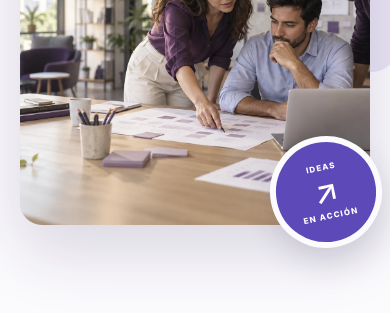
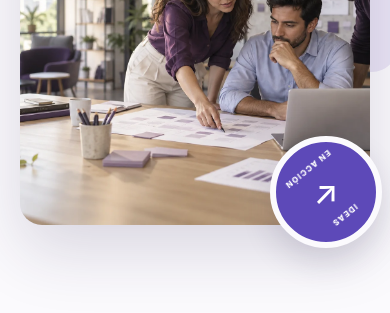
Before and after one commit to AlanTN13/webneoxps, a React (Vite) app: page / in a window 390 px wide. Shown: the part 5280-5593 px from the top of the page. Built offline with nearby package versions, Linux system fonts and the light colour scheme.

Commit message:
Animate Home editorial badge

```diff
--- a/src/pages/HomePage.jsx
+++ b/src/pages/HomePage.jsx
@@ -63,7 +63,7 @@ export default function HomePage() {
       </div>
       <div className={styles.knowledgeVisual}>
         <img src="/assets/nexops-implementation-editorial.webp" alt="Imagen editorial ilustrativa de un equipo analizando información de negocio" loading="lazy" />
-        <div className={styles.knowledgeStamp} aria-hidden="true"><span>IDEAS</span><strong>↗</strong><span>EN ACCIÓN</span></div>
+        <div className={styles.knowledgeStamp} aria-hidden="true"><span className={styles.knowledgeStampOrbit}><span>IDEAS</span><span>EN ACCIÓN</span></span><strong>↗</strong></div>
       </div>
     </div></section>
     <section className={styles.contact} id="contacto"><div className={`${styles.shell} ${styles.contactGrid}`}><div><span className={styles.eyebrow}>HABLEMOS DE TU EMPRESA</span><h2>Contanos qué te está <em>frenando.</em></h2></div><div><p>Puede ser una tienda que no convierte, ventas que pierden seguimiento o una operación que ya no escala. Empecemos por el problema; después definimos si Ecommerce o Consultoría es el mejor camino.</p><a className={styles.primary} href={CALENDLY_LINK} target="_blank" rel="noreferrer">Agendar una conversación <ArrowUpRight size={18} /></a></div></div></section>
--- a/src/pages/HomePage.module.css
+++ b/src/pages/HomePage.module.css
@@ -281,9 +281,11 @@
 .knowledgeVisual { position: relative; min-width: 0; aspect-ratio: 1.15; border-radius: 22px; background: #e5dfee; }
 .knowledgeVisual::before { position: absolute; z-index: 0; top: -25px; right: -27px; width: 58%; height: 61%; border-radius: 25px; background: #e9e4f5; content: ""; }
 .knowledgeVisual img { position: relative; display: block; width: 100%; height: 100%; border-radius: 22px; object-fit: cover; object-position: 55% center; box-shadow: 0 26px 65px rgba(42, 31, 73, .16); }
-.knowledgeStamp { position: absolute; right: -24px; bottom: -31px; display: flex; flex-direction: column; align-items: center; justify-content: center; width: 146px; height: 146px; border: 8px solid #fbfafd; border-radius: 50%; background: #5d49b8; color: #fff; box-shadow: 0 15px 30px rgba(43, 31, 76, .15); transform: rotate(-12deg); }
-.knowledgeStamp span { font-size: .64rem; font-weight: 800; letter-spacing: .15em; }
-.knowledgeStamp strong { font-size: 2.55rem; line-height: 1.12; font-weight: 500; }
+.knowledgeStamp { position: absolute; right: -24px; bottom: -31px; display: grid; place-items: center; width: 146px; height: 146px; border: 8px solid #fbfafd; border-radius: 50%; background: #5d49b8; color: #fff; box-shadow: 0 15px 30px rgba(43, 31, 76, .15); }
+.knowledgeStampOrbit { position: absolute; inset: 0; display: flex; flex-direction: column; align-items: center; justify-content: space-between; padding-block: 21px; animation: knowledgeOrbit 16s linear infinite; }
+.knowledgeStampOrbit span { font-size: .64rem; font-weight: 800; letter-spacing: .15em; white-space: nowrap; }
+.knowledgeStamp strong { position: relative; font-size: 2.55rem; line-height: 1.12; font-weight: 500; }
+@keyframes knowledgeOrbit { from { transform: rotate(-12deg); } to { transform: rotate(348deg); } }
 .knowledge a:focus-visible { outline: 3px solid #7259cc; outline-offset: 5px; }
 .contact { padding-block: 78px 85px; }
 @media (max-width: 800px) {
@@ -312,6 +314,10 @@
   .knowledgeAction { margin-top: 26px; }
   .knowledgeVisual { aspect-ratio: 1.06; }
   .knowledgeStamp { right: -12px; bottom: -23px; width: 112px; height: 112px; border-width: 6px; }
+  .knowledgeStampOrbit { padding-block: 14px; }
   .knowledgeStamp strong { font-size: 2rem; }
-  .knowledgeStamp span { font-size: .5rem; }
+  .knowledgeStampOrbit span { font-size: .5rem; }
 }
+@media (prefers-reduced-motion: reduce) {
+  .knowledgeStampOrbit { animation: none; transform: rotate(-12deg); }
+}
```
Also changed, not shown: 1 other file (tests, documents, lock files or other folders).
